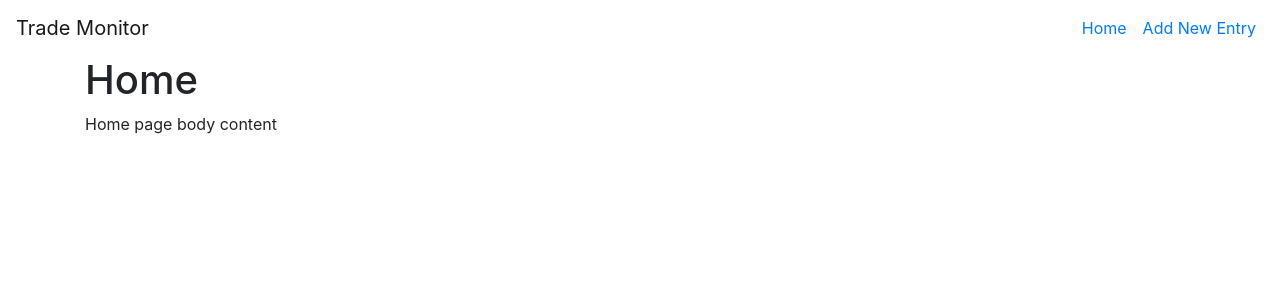
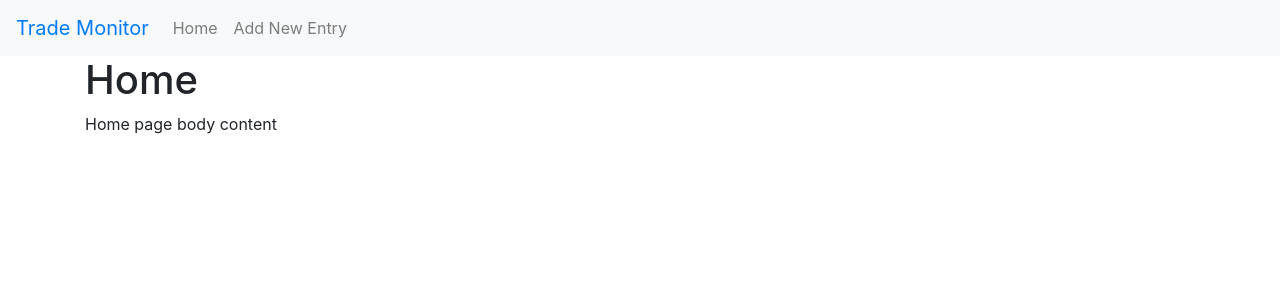
Before and after one commit to Dhruv26/trademon_ui, a React (Create React App) app: page / in a window 1280 px wide. Shown: the top 300 px of the page. Built offline with nearby package versions, Linux system fonts and the light colour scheme.

Commit message:
Add styling to navbar

```diff
--- a/src/components/navigationBar.js
+++ b/src/components/navigationBar.js
@@ -1,25 +1,23 @@
 import React from 'react';
 import { Link } from 'react-router-dom';
-import { Navbar, Nav } from 'react-bootstrap';
+import { Navbar, Nav, NavItem } from 'react-bootstrap';
 
 const NavigationBar = () => {
     return (
-        <Navbar expand="lg">
-            <Navbar.Brand href="/">Trade Monitor</Navbar.Brand>
+        <Navbar bg="light" variant="light" collapseOnSelect>
+            <Navbar.Brand>
+                <Link to="/">Trade Monitor</Link>
+            </Navbar.Brand>
             <Navbar.Toggle aria-controls="basic-navbar-nav" />
 
             <Navbar.Collapse id="basic-navbar-nav">
-                <Nav className="ml-auto">
-                    <Nav.Item>
-                        <Nav.Link>
-                            <Link to="/">Home</Link>
-                        </Nav.Link>
-                    </Nav.Item>
-                    <Nav.Item>
-                        <Nav.Link>
-                            <Link to="/add">Add New Entry</Link>
-                        </Nav.Link>
-                    </Nav.Item>
+                <Nav className="justify-content-center">
+                    <NavItem>
+                        <Link to="/" className="nav-link" role="button">Home</Link>
+                    </NavItem>
+                    <NavItem>
+                        <Link to="/add" className="nav-link" role="button">Add New Entry</Link>
+                    </NavItem>
                 </Nav>
             </Navbar.Collapse>
         </Navbar>
```
